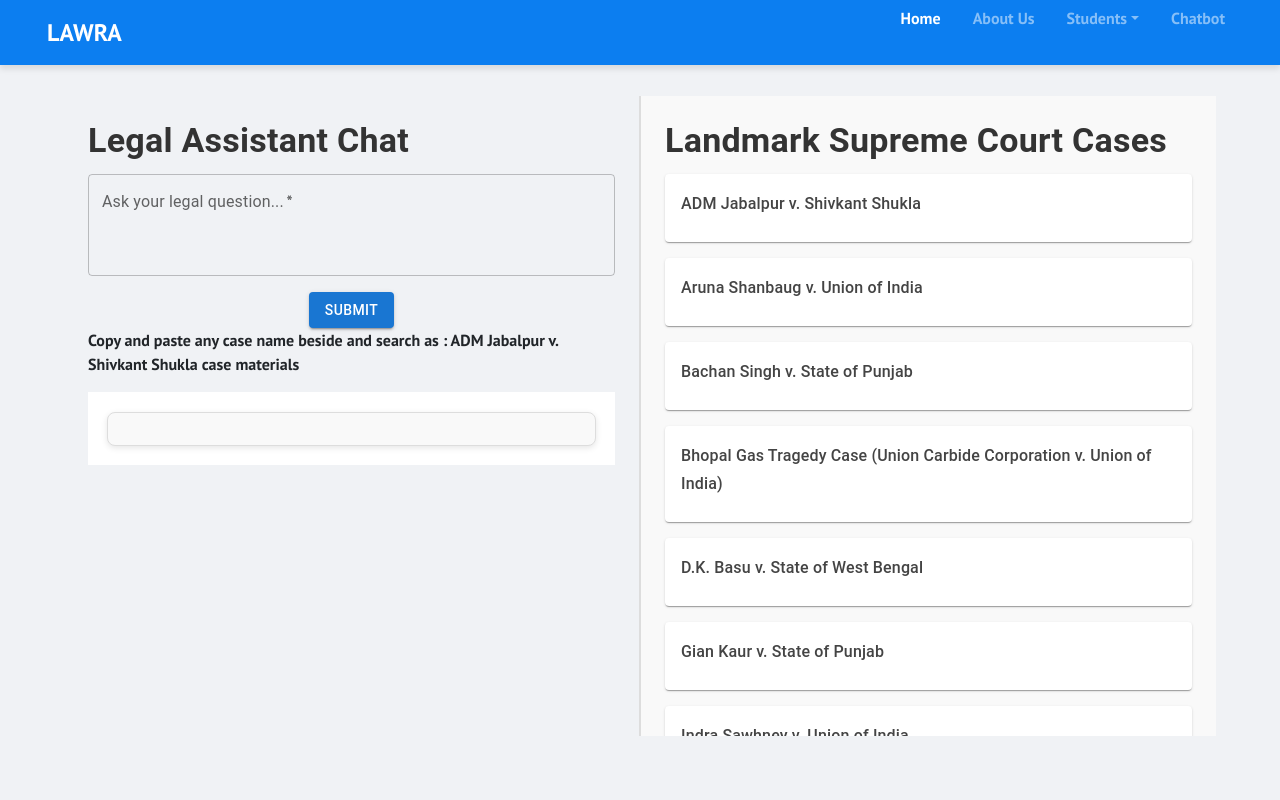
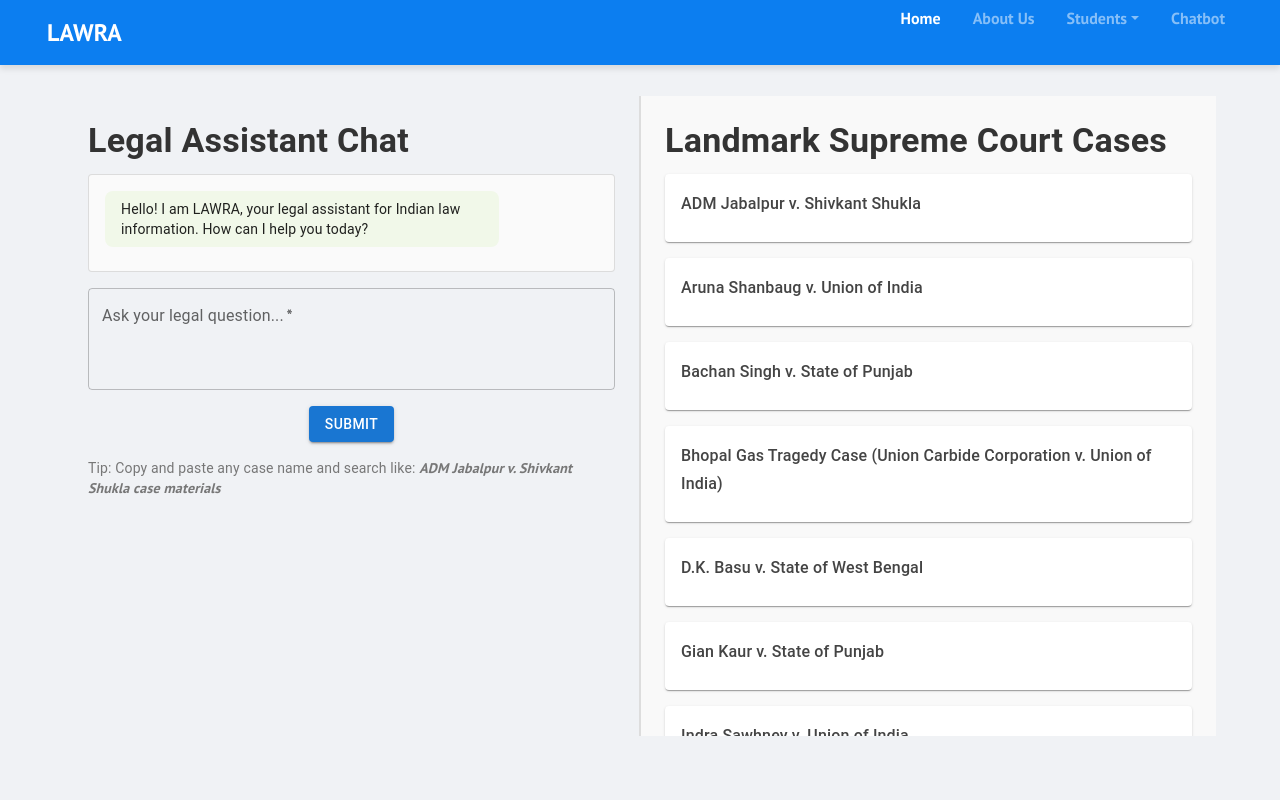
Before and after one commit to rithu453/lawra, a React (Create React App) app: page /assist in a window 1280 px wide. Shown: the top 800 px of the page. Built offline with nearby package versions, Linux system fonts and the light colour scheme; a small style sheet from the web is missing.

Commit message:
Update assist.jsx

```diff
--- a/src/components/assist.jsx
+++ b/src/components/assist.jsx
@@ -1,77 +1,20 @@
-// import React, { useState } from 'react';
-// import './assist.css'; // Import the CSS file for styling
-// import axios from 'axios';
+import React, { useState, useEffect, useRef } from "react";
+import {
+  Container,
+  Grid,
+  Card,
+  CardContent,
+  Typography,
+  TextField,
+  Button,
+  CircularProgress,
+  Box,
+  Paper,
+} from "@mui/material";
+import axios from "axios";
+import "./assist.css"; // Optional for any additional styles
 
-// const ChatInterface = () => {
-//     const [question, setQuestion] = useState('');
-//     const [answer, setAnswer] = useState('');
-//     const [loading, setLoading] = useState(false);
-//     const [error, setError] = useState(null);
-
-//     const handleSubmit = async (event) => {
-//         event.preventDefault();
-//         setLoading(true);
-//         setError(null);
-
-//         try {
-//             const response = await axios.post('https://9ec3-35-230-102-62.ngrok-free.app/query', {//change link here
-//                 query: question
-//             });
-
-//             // Split response into sentences and join with new lines
-//             const formattedAnswer = response.data.answer.split('. ').join('.\n');
-//             setAnswer(formattedAnswer);
-//         } catch (err) {
-//             setError('Error fetching response from backend.');
-//             console.error('Error:', err);
-//         }
-
-//         setLoading(false);
-//         setQuestion('');
-//     };
-
-//     return (
-//         <div className="chat-interface">
-//             <div className="chat-container">
-//                 <div className="chat-box">
-//                     <form onSubmit={handleSubmit} className="form">
-//                         <textarea
-//                             className="question-input"
-//                             placeholder="Ask your question here..."
-//                             value={question}
-//                             onChange={(e) => setQuestion(e.target.value)}
-//                             required
-//                         />
-//                         <button type="submit" className="submit-button" disabled={loading}>
-//                             {loading ? 'Loading...' : 'Submit'}
-//                         </button>
-//                     </form>
-//                 </div>
-
-//                 <div className="response-box">
-//                     <div className="response-container">
-//                         {error && <div className="error-message">{error}</div>}
-//                         {answer && (
-//                             <>
-//                                 <div className="response-header">Response:</div>
-//                                 <div className="response-text" style={{ whiteSpace: 'pre-wrap' }}>{answer}</div>
-//                             </>
-//                         )}
-//                     </div>
-//                 </div>
-//             </div>
-//         </div>
-//     );
-// };
-
-// export default ChatInterface;
-
-import React, { useState } from "react";
-import { Container, Grid, Card, CardContent, Typography, TextField, Button, CircularProgress, Box } from "@mui/material";
-import axios from "axios";
-import "./assist.css"; // Import CSS for chat styling
-
-// **Court Cases Data**
+// Court Cases Data
 const cases = [
   "Kesavananda Bharati v. State of Kerala",
   "Maneka Gandhi v. Union of India",
@@ -100,33 +43,82 @@ const cases = [
   "Vineet Narain v. Union of India",
 ].sort();
 
-// **Chat Interface Component**
+// Chat Interface Component
 const ChatInterface = () => {
+  const [messages, setMessages] = useState([]);
   const [question, setQuestion] = useState("");
-  const [answer, setAnswer] = useState("");
   const [loading, setLoading] = useState(false);
-  const [error, setError] = useState(null);
+  const messagesEndRef = useRef(null);
+
+  const scrollToBottom = () => {
+    messagesEndRef.current?.scrollIntoView({ behavior: "smooth" });
+  };
+
+  useEffect(() => {
+    const saved = JSON.parse(localStorage.getItem("lawra-chat-history")) || [];
+
+    if (saved.length > 0) {
+      const processed = saved.map((msg) => ({
+        ...msg,
+        timestamp: new Date(msg.timestamp),
+      }));
+      setMessages(processed);
+    } else {
+      const welcome = {
+        text: "Hello! I am LAWRA, your legal assistant for Indian law information. How can I help you today?",
+        user: "bot",
+        timestamp: new Date(),
+      };
+      setMessages([welcome]);
+      localStorage.setItem("lawra-chat-history", JSON.stringify([welcome]));
+    }
+  }, []);
+
+  useEffect(() => {
+    scrollToBottom();
+    if (messages.length > 0) {
+      localStorage.setItem("lawra-chat-history", JSON.stringify(messages));
+    }
+  }, [messages]);
 
   const handleSubmit = async (event) => {
     event.preventDefault();
+    if (!question.trim()) return;
+
+    const newUserMessage = {
+      text: question,
+      user: "user",
+      timestamp: new Date(),
+    };
+
+    setMessages((prev) => [...prev, newUserMessage]);
     setLoading(true);
-    setError(null);
 
     try {
       const response = await axios.post("https://lawback-1.onrender.com/query", {
         query: question,
       });
 
-      // Split response into sentences and format for readability
-      const formattedAnswer = response.data.answer.split(". ").join(".\n");
-      setAnswer(formattedAnswer);
+      const botText = response.data.answer.split(". ").join(".\n");
+      const botMessage = {
+        text: botText,
+        user: "bot",
+        timestamp: new Date(),
+      };
+
+      setMessages((prev) => [...prev, botMessage]);
     } catch (err) {
-      setError("Error fetching response from backend.");
+      const errorMessage = {
+        text: "Error fetching response from backend.",
+        user: "bot",
+        timestamp: new Date(),
+      };
+      setMessages((prev) => [...prev, errorMessage]);
       console.error("Error:", err);
     }
 
+    setQuestion("");
     setLoading(false);
-    setQuestion("");
   };
 
   return (
@@ -134,6 +126,28 @@ const ChatInterface = () => {
       <Typography variant="h4" gutterBottom sx={{ fontWeight: "bold", color: "#333" }}>
         Legal Assistant Chat
       </Typography>
+
+      <Paper variant="outlined" sx={{ p: 2, mb: 2, maxHeight: "60vh", overflowY: "auto", backgroundColor: "#fafafa" }}>
+        {messages.map((msg, idx) => (
+          <Box key={idx} sx={{ mb: 1, textAlign: msg.user === "user" ? "right" : "left" }}>
+            <Typography
+              variant="body2"
+              sx={{
+                backgroundColor: msg.user === "user" ? "#e3f2fd" : "#f1f8e9",
+                display: "inline-block",
+                px: 2,
+                py: 1,
+                borderRadius: 2,
+                whiteSpace: "pre-wrap",
+                maxWidth: "80%",
+              }}
+            >
+              {msg.text}
+            </Typography>
+          </Box>
+        ))}
+        <div ref={messagesEndRef} />
+      </Paper>
 
       <form onSubmit={handleSubmit} style={{ textAlign: "center" }}>
         <TextField
@@ -151,30 +165,15 @@ const ChatInterface = () => {
           {loading ? <CircularProgress size={24} /> : "Submit"}
         </Button>
       </form>
-      <div>
-        <p>Copy and paste any case name beside and search as : ADM Jabalpur v. Shivkant Shukla case materials</p>
-      </div>
 
-      <div className="response-box">
-        <div className="response-container">
-          {error && <Typography color="error">{error}</Typography>}
-          {answer && (
-            <>
-              <Typography variant="h6" sx={{ mt: 3, fontWeight: "bold" }}>
-                Response:
-              </Typography>
-              <Typography variant="body1" sx={{ whiteSpace: "pre-wrap" }}>
-                {answer}
-              </Typography>
-            </>
-          )}
-        </div>
-      </div>
+      <Typography variant="body2" sx={{ mt: 2, color: "#777" }}>
+        Tip: Copy and paste any case name and search like: <em>ADM Jabalpur v. Shivkant Shukla case materials</em>
+      </Typography>
     </Box>
   );
 };
 
-// **Court Cases Component**
+// Court Cases Component
 const CourtCases = () => {
   return (
     <Box
@@ -214,7 +213,7 @@ const CourtCases = () => {
   );
 };
 
-// **Main App Component**
+// Main App Component
 const App = () => {
   return (
     <Container maxWidth="lg" sx={{ display: "flex", height: "100vh", py: 4 }}>
```
